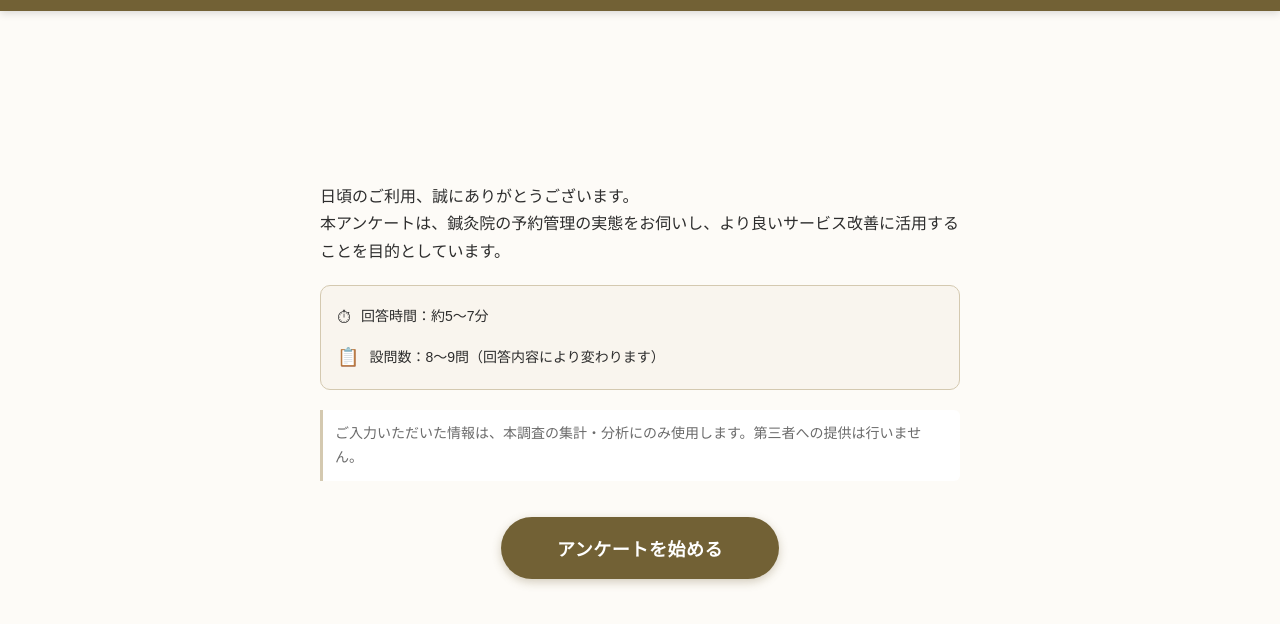
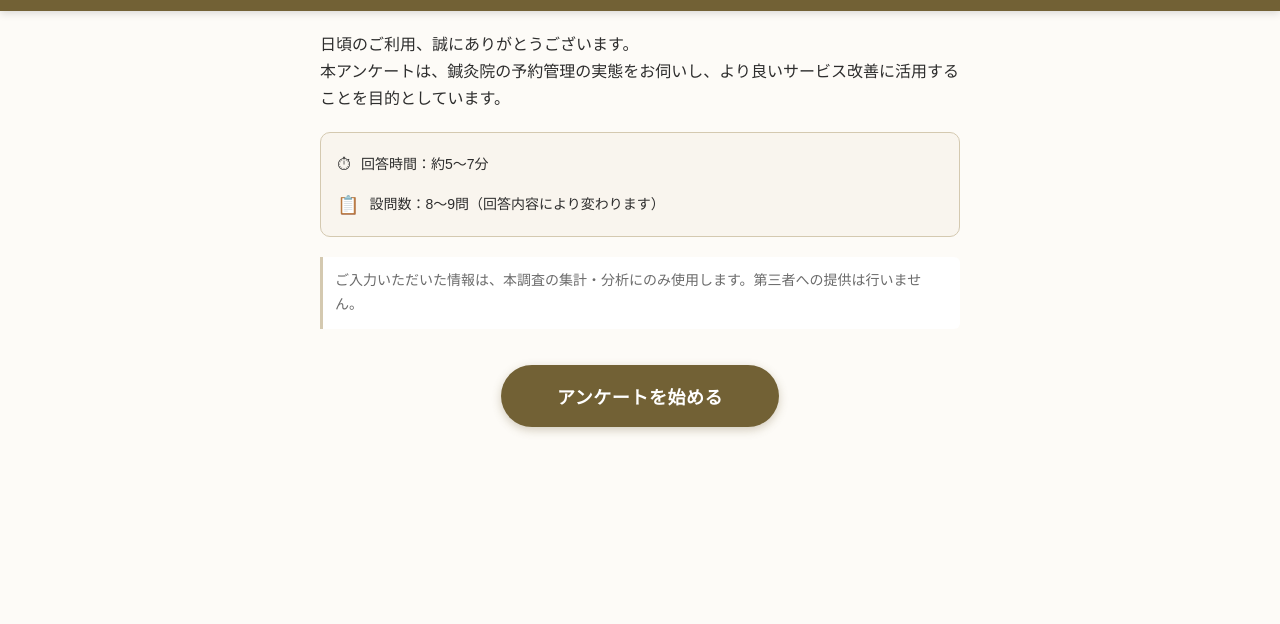
Before and after one commit to shinq-compass-cs/reservation-enquete, a plain HTML site: page index.html in a window 1280 px wide. Shown: the part 48-672 px from the top of the page. Drawn offline with Linux system fonts and the light colour scheme.

Commit message:
fix: 表紙の上余白を縮小（h1削除後の垂直センタリング対応）
screen-intro の screen-inner を flex-start + padding-top:20px に変更

Co-Authored-By: Claude Sonnet 4.6 <noreply@anthropic.com>

```diff
--- a/css/style.css
+++ b/css/style.css
@@ -130,6 +130,13 @@ body {
 /* ─────────────────────────────────────────────────────────
    開始画面
 ───────────────────────────────────────────────────────── */
+
+/* 表紙は上寄せ（垂直センタリングだと h1 削除後に上余白が大きくなるため） */
+#screen-intro .screen-inner {
+  align-items: flex-start;
+  padding-top: 20px;
+}
+
 .intro-content {
   max-width: 640px;
   width: 100%;
```
